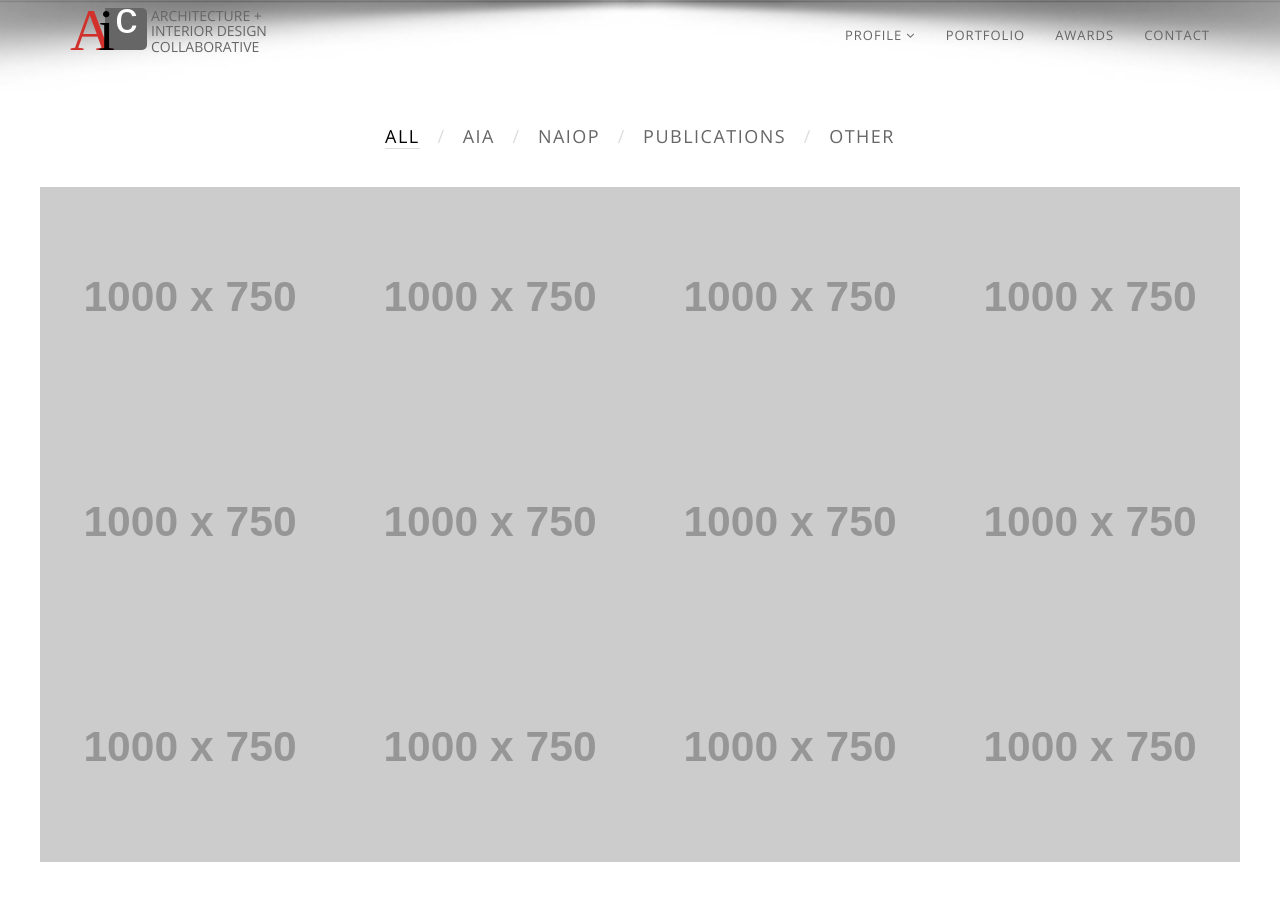
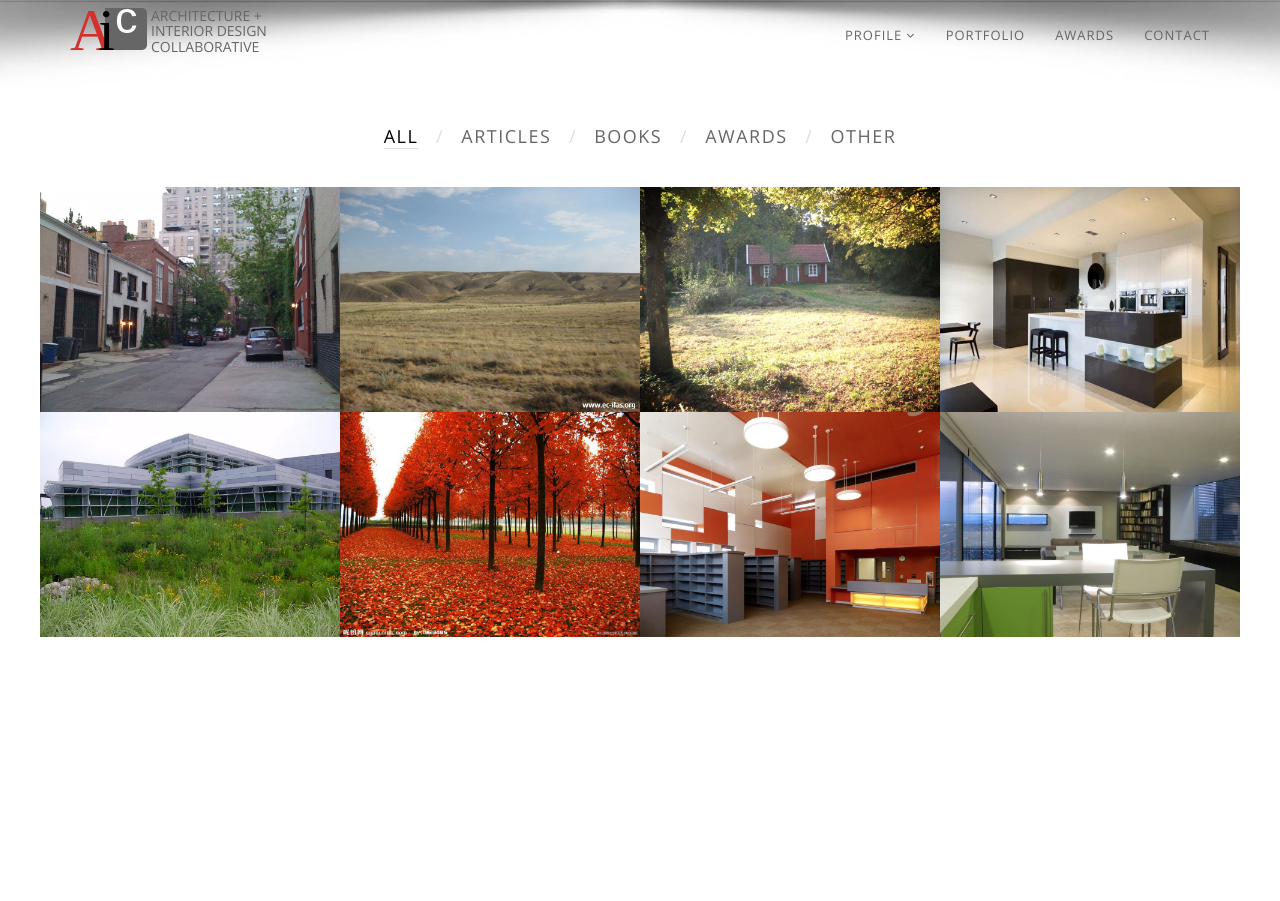
Before and after one commit to ACMotanya/AiColl, a Jekyll site: the page built from awards.html, in a window 1280 px wide and 1017 px high. Shown: the top 901 px of the window. Built offline with Jekyll 4.4.1, drawn with Linux system fonts in a browser that asks for light colours; nearby versions of some CDN libraries; library files that are not in the unit come from our copies.

Commit message:
adjustments to the awards

```diff
--- a/awards.html
+++ b/awards.html
@@ -13,9 +13,9 @@ layout: default
    <div class="col-lg-12">
      <ul class="creations-filter">
        <li><a href="#all" data-filter="*" class="filter-button current">All</a></li>
-       <li><a class="filter-button" href="#AIA" data-filter=".AIA">AIA</a></li>
-       <li><a class="filter-button" href="#NAIOP" data-filter=".NAIOP">NAIOP</a></li>
-       <li><a class="filter-button" href="#Publications" data-filter=".Publications">Publications</a></li>
+       <li><a class="filter-button" href="#Articles" data-filter=".Articles">Articles</a></li>
+       <li><a class="filter-button" href="#Books" data-filter=".Books">Books</a></li>
+       <li><a class="filter-button" href="#Awards" data-filter=".Awards">Awards</a></li>
        <li><a class="filter-button" href="#other" data-filter=".other">Other</a></li>
       </ul>
     </div>
@@ -23,75 +23,88 @@ layout: default
 
 <div class="container no-padding">
  <div class="row portfolio-container">
-  <div class="portfolio-item col-md-3 col-sm-3 NAIOP other">
+  <div class="portfolio-item col-md-3 col-sm-3 Books other">
    <div class="xc-item square effect from_top_and_bottom">
-    <div class="img"><img src="http://placehold.it/1000x750.jpg" alt="img"></div>
+    <div class="img"><img src="{{ site.baseurl }}/img/awards/1-1000x750.jpg" alt="img"></div>
      <div class="mask">
       <div class="portfolio-caption">
        <a class="fancybox-media" href="http://vimeo.com/36031564" title="Movie"><i class="fa fa-film"></i></a>
-       <a class="fancybox" data-fancybox-group="gallery1" href="http://placehold.it/1000x750.jpg" title="My Title"><i class="fa fa-plus"></i></a>
+       <a class="fancybox" data-fancybox-group="gallery1" href="{{ site.baseurl }}/img/awards/1-1000x750.jpg" title="My Title"><i class="fa fa-plus"></i></a>
        <a href="project-page.html" title="Read More"><i class="fa fa-link"></i></a>
+       <p style="color:#F00">AWARD OF MERIT, AIA Florida, 2014
+                   Tetreault Pirman House
+      </p>
       </div>
      </div>
     </div>
    </div>
 
-  <div class="portfolio-item col-md-3 col-sm-3 Publications other">
+  <div class="portfolio-item col-md-3 col-sm-3 Awards other">
    <div class="xc-item square effect from_top_and_bottom">
-    <div class="img"><img src="http://placehold.it/1000x750/000/fff.jpg" alt="img"></div>
+    <div class="img"><img src="{{ site.baseurl }}/img/awards/2-1000x750.jpg" alt="img"></div>
      <div class="mask">
       <div class="portfolio-caption">
        <a class="fancybox-media" href="http://www.youtube.com/watch?v=opj24KnzrWo"><i class="fa fa-film"></i></a>
-       <a class="fancybox" data-fancybox-group="gallery1" href="http://placehold.it/1000x750/000/fff.jpg" title="Title"><i class="fa fa-plus"></i></a>
+       <a class="fancybox" data-fancybox-group="gallery1" href="{{ site.baseurl }}/img/awards/2-1000x750.jpg" title="Title"><i class="fa fa-plus"></i></a>
        <a href="project-page.html" title="Read More"><i class="fa fa-link"></i></a>
+       <p style="color:#F00"> HOME OF THE YEAR GOLD WINNER, SRQ Magazine, 2013
+                House for Indian Beach</strong> </p>
       </div>
      </div>
     </div>
    </div>
 
-  <div class="portfolio-item col-md-3 col-sm-3 Publications NAIOP">
+  <div class="portfolio-item col-md-3 col-sm-3 Awards Books">
    <div class="xc-item square effect from_top_and_bottom">
-    <div class="img"><img src="http://placehold.it/1000x750.jpg" alt="img"></div>
+    <div class="img"><img src="{{ site.baseurl }}/img/awards/3-1000x750.jpg" alt="img"></div>
      <div class="mask">
       <div class="portfolio-caption">
-        <a class="fancybox" data-fancybox-group="gallery1" href="http://placehold.it/1000x750.jpg" title="Title"><i class="fa fa-plus"></i></a>
+        <a class="fancybox" data-fancybox-group="gallery1" href="{{ site.baseurl }}/img/awards/3-1000x750.jpg" title="Title"><i class="fa fa-plus"></i></a>
         <a href="project-page.html" title="Read More"><i class="fa fa-link"></i></a>
+        <p style="color:#F00"> HOME OF THE YEAR GOLD WINNER, SRQ Magazine, 2013
+                Morningside Residence</strong> </p>
       </div>
      </div>
     </div>
    </div>
 
-  <div class="portfolio-item col-md-3 col-sm-3 other AIA">
+  <div class="portfolio-item col-md-3 col-sm-3 other Articles">
    <div class="xc-item square effect from_top_and_bottom">
-    <div class="img"><img src="http://placehold.it/1000x750/000/fff.jpg" alt="img"></div>
+    <div class="img"><img src="{{ site.baseurl }}/img/awards/4-1000x750.jpg" alt="img"></div>
      <div class="mask">
       <div class="portfolio-caption">
-        <a class="fancybox" data-fancybox-group="gallery1" href="http://placehold.it/1000x750/000/fff.jpg" title="Title"><i class="fa fa-plus"></i></a>
+        <a class="fancybox" data-fancybox-group="gallery1" href="{{ site.baseurl }}/img/awards/4-1000x750.jpg" title="Title"><i class="fa fa-plus"></i></a>
         <a href="project-page.html" title="Read More"><i class="fa fa-link"></i></a>
+        <p style="color:#F00">AWARD OF EXCELLENCE, AIA Florida, 2009
+                  Cohen House</strong> </p>
       </div>
      </div>
     </div>
    </div>
 
-  <div class="portfolio-item col-md-3 col-sm-3 Publications AIA">
+  <div class="portfolio-item col-md-3 col-sm-3 Awards Articles">
    <div class="xc-item square effect from_top_and_bottom">
-    <div class="img"><img src="http://placehold.it/1000x750/000/fff.jpg" alt="img"></div>
+    <div class="img"><img src="{{ site.baseurl }}/img/awards/5-1000x750.jpg" alt="img"></div>
      <div class="mask">
       <div class="portfolio-caption">
-        <a class="fancybox" data-fancybox-group="gallery1" href="http://placehold.it/1000x750/000/fff.jpg" title="Title"><i class="fa fa-plus"></i></a>
+        <a class="fancybox" data-fancybox-group="gallery1" href="{{ site.baseurl }}/img/awards/5-1000x750.jpg" title="Title"><i class="fa fa-plus"></i></a>
         <a href="project-page.html" title="Read More"><i class="fa fa-link"></i></a>
+        <p style="color:#F00">MERIT AWARD FOR HISTORIC PRESERVATION, AIA Gulf Coast Chapter, 2010
+              42nd Street</strong> </p>
       </div>
      </div>
     </div>
    </div>
 
-  <div class="portfolio-item col-md-3 col-sm-3 AIA Publications">
+  <div class="portfolio-item col-md-3 col-sm-3 Articles Awards">
    <div class="xc-item square effect from_top_and_bottom">
-    <div class="img"><img src="http://placehold.it/1000x750.jpg" alt="img"></div>
+    <div class="img"><img src="{{ site.baseurl }}/img/awards/6-1000x750.jpg" alt="img"></div>
      <div class="mask">
       <div class="portfolio-caption">
-        <a class="fancybox" data-fancybox-group="gallery1" href="http://placehold.it/1000x750.jpg" title="Title"><i class="fa fa-plus"></i></a>
+        <a class="fancybox" data-fancybox-group="gallery1" href="{{ site.baseurl }}/img/awards/6-1000x750.jpg" title="Title"><i class="fa fa-plus"></i></a>
         <a href="project-page.html" title="Read More"><i class="fa fa-link"></i></a>
+        <p style="color:#F00">Outstanding Achievement in the Field of Green Buildings, 2011
+                C.B. Wilson House</strong> </p>
       </div>
      </div>
     </div>
@@ -99,73 +112,26 @@ layout: default
 
    <div class="portfolio-item col-md-3 col-sm-3 other">
     <div class="xc-item square effect from_top_and_bottom">
-     <div class="img"><img src="http://placehold.it/1000x750/000/fff.jpg" alt="img"></div>
+     <div class="img"><img src="{{ site.baseurl }}/img/awards/7-1000x750.jpg" alt="img"></div>
       <div class="mask">
        <div class="portfolio-caption">
-        <a class="fancybox" data-fancybox-group="gallery1" href="http://placehold.it/1000x750/000/fff.jpg" title="Title"><i class="fa fa-plus"></i></a>
+        <a class="fancybox" data-fancybox-group="gallery1" href="{{ site.baseurl }}/img/awards/7-1000x750.jpg" title="Title"><i class="fa fa-plus"></i></a>
         <a href="project-page.html" title="Read More"><i class="fa fa-link"></i></a>
+        <p style="color:#F00">MERIT AWARD FOR ARCHITECTURE, AIA Florida 2011
+                    42nd Street</strong> </p>
        </div>
       </div>
      </div>
     </div>
 
-   <div class="portfolio-item col-md-3 col-sm-3 NAIOP AIA">
+   <div class="portfolio-item col-md-3 col-sm-3 Books Articles">
     <div class="xc-item square effect from_top_and_bottom">
-     <div class="img"><img src="http://placehold.it/1000x750.jpg" alt="img"></div>
+     <div class="img"><img src="{{ site.baseurl }}/img/awards/8-1000x750.jpg" alt="img"></div>
       <div class="mask">
        <div class="portfolio-caption">
-         <a class="fancybox" data-fancybox-group="gallery1" href="http://placehold.it/1000x750.jpg" title="Title"><i class="fa fa-plus"></i></a>
+         <a class="fancybox" data-fancybox-group="gallery1" href="{{ site.baseurl }}/img/awards/8-1000x750.jpg" title="Title"><i class="fa fa-plus"></i></a>
          <a href="project-page.html" title="Read More"><i class="fa fa-link"></i></a>
-       </div>
-      </div>
-     </div>
-    </div>
-
-   <div class="portfolio-item col-md-3 col-sm-3 NAIOP other">
-    <div class="xc-item square effect from_top_and_bottom">
-     <div class="img"><img src="http://placehold.it/1000x750.jpg" alt="img"></div>
-      <div class="mask">
-       <div class="portfolio-caption">
-        <a class="fancybox-media" href="http://vimeo.com/36031564" title="Movie"><i class="fa fa-film"></i></a>
-        <a class="fancybox" data-fancybox-group="gallery1" href="http://placehold.it/1000x750.jpg" title="Title"><i class="fa fa-plus"></i></a>
-        <a href="project-page.html" title="Read More"><i class="fa fa-link"></i></a>
-       </div>
-      </div>
-     </div>
-    </div>
-
-   <div class="portfolio-item col-md-3 col-sm-3 Publications other">
-    <div class="xc-item square effect from_top_and_bottom">
-     <div class="img"><img src="http://placehold.it/1000x750/000/fff.jpg" alt="img"></div>
-      <div class="mask">
-       <div class="portfolio-caption">
-         <a class="fancybox-media" href="http://www.youtube.com/watch?v=opj24KnzrWo"><i class="fa fa-film"></i></a>
-         <a class="fancybox" data-fancybox-group="gallery1" href="http://placehold.it/1000x750/000/fff.jpg" title="Title"><i class="fa fa-plus"></i></a>
-         <a href="project-page.html" title="Read More"><i class="fa fa-link"></i></a>
-       </div>
-      </div>
-     </div>
-    </div>
-
-   <div class="portfolio-item col-md-3 col-sm-3 Publications NAIOP">
-    <div class="xc-item square effect from_top_and_bottom">
-     <div class="img"><img src="http://placehold.it/1000x750.jpg" alt="img"></div>
-      <div class="mask">
-       <div class="portfolio-caption">
-         <a class="fancybox" data-fancybox-group="gallery1" href="http://placehold.it/1000x750.jpg" title="Title"><i class="fa fa-plus"></i></a>
-         <a href="project-page.html" title="Read More"><i class="fa fa-link"></i></a>
-       </div>
-      </div>
-     </div>
-    </div>
-
-   <div class="portfolio-item col-md-3 col-sm-3 other AIA">
-    <div class="xc-item square effect from_top_and_bottom">
-     <div class="img"><img src="http://placehold.it/1000x750/000/fff.jpg" alt="img"></div>
-      <div class="mask">
-       <div class="portfolio-caption">
-         <a class="fancybox" data-fancybox-group="gallery1" href="http://placehold.it/1000x750/000/fff.jpg" title="Title"><i class="fa fa-plus"></i></a>
-         <a href="project-page.html" title="Read More"><i class="fa fa-link"></i></a>
+         <p style="color:#F00">2015 Best of Houzz Badges for Design and Service</strong> </p>
        </div>
       </div>
      </div>
```
Also changed, not shown: img/awards/1-1000x750.jpg (added), img/awards/2-1000x750.jpg (added), img/awards/3-1000x750.jpg (added), img/awards/4-1000x750.jpg (added), img/awards/5-1000x750.JPG (added), img/awards/6-1000x750.jpg (added), img/awards/7-1000x750.jpg (added), img/awards/8-1000x750.jpg (added), 9 other files.
